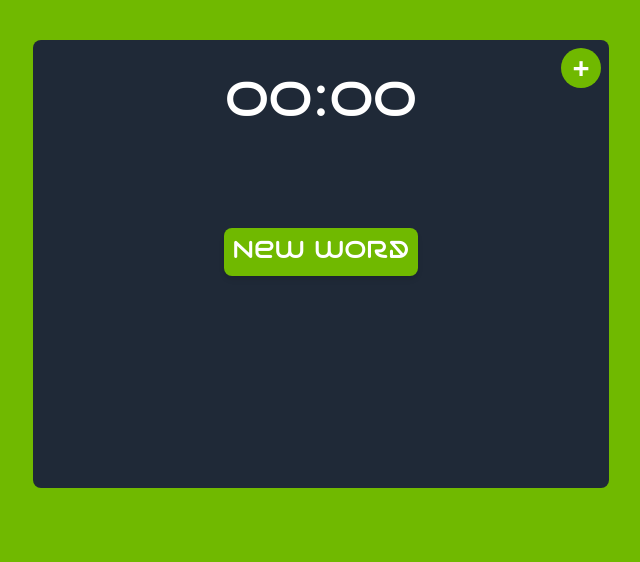
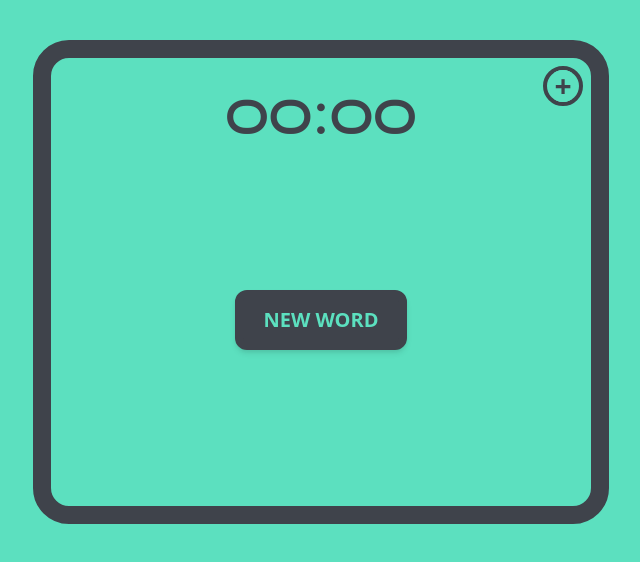
Before and after one commit to lexxwork/krokodil, a Vue app: page / in a window 1280 px wide. Shown: the top 562 px of the page, without its empty margins (319-959 px from the left). Built offline with nearby package versions, Linux system fonts and the light colour scheme.

Commit message:
change style

```diff
--- a/src/App.vue
+++ b/src/App.vue
@@ -1,9 +1,9 @@
 <template>
   <div
-    class="container relative bg-gray-800 rounded-lg text-white mx-auto lg:max-w-xl md:max-w-xl mt-10 mb-10 p-5 flex flex-col items-center select-none"
+    class="container relative mx-auto lg:max-w-xl md:max-w-xl mt-10 mb-10 p-5 flex flex-col items-center select-none"
   >
     <div
-      class="absolute top-2 right-2 bg-color-default h-10 w-10 text-center font-extrabold flex justify-center items-center rounded-full text-3xl"
+      class="absolute top-2 right-2 h-10 w-10 text-center font-extrabold flex justify-center items-center rounded-full text-3xl border-4 overflow-hidden"
     >
       <label for="upload-words">
         +
@@ -19,27 +19,32 @@
     </div>
     <div
       class="text-5xl my-3 p-2 varino"
-      :class="{ ['text-red-500']: alarmStyle }"
+      :class="{ ['text-pink-500']: alarmStyle }"
     >
       {{ timer }}
     </div>
     <div class="flex flex-col items-center" style="min-height: 20rem">
-      <div v-if="showNoMoreWords" class="mt-3 mb-2 p-2 border-4 border-red-700">
-        NO MORE WORDS
-      </div>
-      <div v-else class="my-4 h-9 font-bold text-3xl text-white">
-        {{ currentWord }}
+      <div class="my-4" style="min-height: 5rem">
+        <div
+          v-if="showNoMoreWords"
+          class=" bg-pink-500 p-4 rounded-md text-lg font-bold"
+        >
+          NO MORE WORDS
+        </div>
+        <div v-else class="p-4 font-bold text-3xl">
+          {{ currentWord }}
+        </div>
       </div>
       <button
         :disabled="getNewWordsDisabled"
-        class="p-2 focus:outline-none rounded-lg text-2xl shadow-md bg-color-default active:bg-green-600 my-3 disabled:opacity-50 varino"
+        class="p-2 focus:outline-none border-8 button rounded-xl shadow-md my-3 px-5 disabled:opacity-50 text-xl font-bold"
         @click="getNewWord"
       >
-        New word
+        NEW WORD
       </button>
       <ul class="list-none my-3 p-2 flex flex-col items-center">
         <li
-          class="font-bold text-xl text-gray-300"
+          class="font-bold text-xl"
           v-for="(word, i) in wordsPassedCurrent"
           :key="i"
         >
@@ -119,7 +124,7 @@ export default {
       this.intervalId = setInterval(() => {
         this.time--
         const volume = countDownSound.volume + volumeStep
-        if (this.time <= warningTime && (volume <= 1)) {
+        if (this.time <= warningTime && volume <= 1) {
           if (countDownSound.paused) countDownSound.play()
           if (!this.alarmStyle) this.alarmStyle = true
           countDownSound.volume = volume
@@ -197,12 +202,26 @@ export default {
 
 <style>
 :root {
-  --bg-color: #70b900;
+  --bg-color: #5ce0bf;
+  --border-color: #3f434b;
 }
 
 body,
-.bg-color-default {
+body * {
   background-color: var(--bg-color);
+  border-color: var(--border-color);
+  color: var(--border-color);
+}
+
+.container {
+  border-radius: 36px;
+  border: var(--border-color) solid 18px;
+}
+
+.button {
+  background-color: var(--border-color);
+  border-color: var(--border-color);
+  color: var(--bg-color);
 }
 
 @font-face {
--- a/vue.config.js
+++ b/vue.config.js
@@ -1,5 +1,5 @@
 
-const bgColor = '#70b900'
+const bgColor = '#5ce0bf'
 
 module.exports = {
   pwa: {
```
